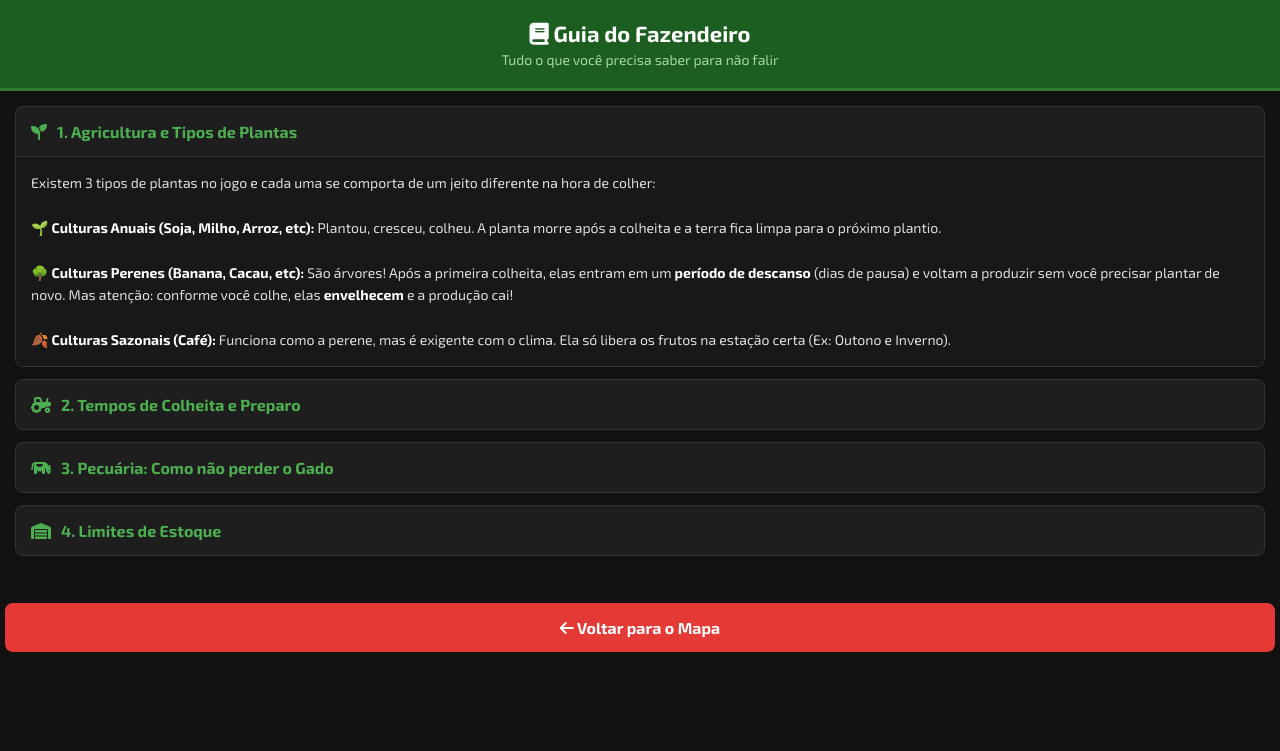
After one commit to binhog29/agro_manager_v2, a Flask app: page /ajuda in a window 1280 px wide, after a click on "1. Agricultura e Tipos de Plantas". The commit adds this page. Shown: the top 751 px of the page. Run offline with Flask 3, Linux system fonts and the light colour scheme; the visitor is signed in with stand-in values (Sample User, id 1).

Commit message:
Adiciona Guia do Fazendeiro, separa Silo de graos e Galpao agricola

```diff
--- a/app.py
+++ b/app.py
@@ -161,6 +161,13 @@ def perfil():
     jogador_atual = Jogador.query.filter_by(username=session['usuario']).first()
     return render_template('perfil.html', jogador=jogador_atual)
 
+@app.route('/ajuda')
+def ajuda():
+    if 'usuario' not in session:
+        return redirect(url_for('login'))
+    jogador_atual = Jogador.query.filter_by(username=session['usuario']).first()
+    return render_template('ajuda.html', jogador=jogador_atual)
+
 @app.route('/api/perfil/atualizar', methods=['POST'])
 def atualizar_perfil():
     if 'usuario' not in session:
--- a/logica/cultivo.py
+++ b/logica/cultivo.py
@@ -5,7 +5,7 @@ from logica.economia import registrar_transacao
 cultivo_bp = Blueprint('cultivo', __name__)
 
 # =======================================================
-# ARQUITETURA OOP: AS 3 CLASSES DA BIOLOGIA VEGETAL
+# ARQUITETURA OOP: AS 3 CLASSES DA BIOLOGIA VEGETAL (CORRIGIDAS)
 # =======================================================
 class Cultura:
     def __init__(self, nome, custo_semente, producao_kg, tempo_colheita, preparo_exigido, custo_maquina_plantio, custo_maquina_colheita):
@@ -27,6 +27,7 @@ class Cultura:
 
 class CulturaPerene(Cultura):
     def __init__(self, nome, custo_semente, producao_kg, tempo_colheita, preparo_exigido, custo_maquina_plantio, custo_maquina_colheita, tempo_descanso, max_ciclos):
+        # Correção AQUI: A classe pai (Cultura) só recebe 7 características
         super().__init__(nome, custo_semente, producao_kg, tempo_colheita, preparo_exigido, custo_maquina_plantio, custo_maquina_colheita)
         self.tipo_biologia = 'perene'
         self.tempo_descanso = tempo_descanso
@@ -46,6 +47,7 @@ class CulturaPerene(Cultura):
 
 class CulturaSazonal(CulturaPerene):
     def __init__(self, nome, custo_semente, producao_kg, tempo_colheita, preparo_exigido, custo_maquina_plantio, custo_maquina_colheita, tempo_descanso, max_ciclos, estacoes_fruto):
+        # A CulturaPerene recebe as 9 características normalmente
         super().__init__(nome, custo_semente, producao_kg, tempo_colheita, preparo_exigido, custo_maquina_plantio, custo_maquina_colheita, tempo_descanso, max_ciclos)
         self.tipo_biologia = 'sazonal'
         self.estacoes_fruto = estacoes_fruto
@@ -208,21 +210,23 @@ def colher():
         registrar_transacao(usuario.id, 'entrada', valor_venda, f'Venda Direta na Roça ({dna_planta.nome})')
         msg_final = f'Colheita Expressa! {kg_colhidos} kg de {dna_planta.nome} vendidos por R$ {valor_venda:,.2f}!'
     else:
-        # 🔒 TRAVA DE SEGURANÇA: Limite do Silo
-        itens_silo = ['soja', 'milho', 'arroz', 'feijao', 'algodao', 'cana', 'mandioca', 'cafe', 'cacau', 'acai', 'cupuacu', 'pimenta']
-        total_silo = sum(getattr(fazenda, f'est_{i}', 0) for i in itens_silo if hasattr(fazenda, f'est_{i}'))
+        # 🔒 TRAVA DE SEGURANÇA: Limite do Silo (APENAS GRÃOS)
+        itens_silo_graos = ['soja', 'milho', 'arroz', 'feijao']
 
-        if (total_silo + kg_colhidos) > fazenda.cap_silo:
-            espaco_livre = fazenda.cap_silo - total_silo
-            return jsonify({'sucesso': False, 'erro': f'Silo cheio! Você só tem {espaco_livre} kg de espaço. Expanda-o primeiro!'})
+        if tipo in itens_silo_graos:
+            total_silo = sum(getattr(fazenda, f'est_{i}', 0) for i in itens_silo_graos if hasattr(fazenda, f'est_{i}'))
+            if (total_silo + kg_colhidos) > fazenda.cap_silo:
+                espaco_livre = fazenda.cap_silo - total_silo
+                return jsonify({'sucesso': False, 'erro': f'Silo de Grãos cheio! Você só tem {espaco_livre} kg de espaço.'})
 
+        # Salva na coluna (seja grão com espaço livre, ou fibra que vai pro galpão)
         coluna_silo = f'est_{tipo}'
         try:
             estoque_atual = getattr(fazenda, coluna_silo, 0)
             setattr(fazenda, coluna_silo, estoque_atual + kg_colhidos)
         except AttributeError:
-            return jsonify({'sucesso': False, 'erro': 'Este item ainda não tem espaço configurado no Silo.'})
-        msg_final = f'Colheita finalizada! {kg_colhidos} kg de {dna_planta.nome} foram para o Silo.'
+            return jsonify({'sucesso': False, 'erro': 'Este item ainda não tem espaço configurado.'})
+        msg_final = f'Colheita finalizada! {kg_colhidos} kg de {dna_planta.nome} armazenados.'
 
     usuario.saldo -= custo_colheita
     lote.fertilidade_solo = max(0, getattr(lote, 'fertilidade_solo', 100) - 30)
--- /dev/null
+++ b/templates/ajuda.html
@@ -0,0 +1,92 @@
+<!DOCTYPE html>
+<html lang="pt-BR">
+<head>
+    <title>Agro Manager - Guia do Fazendeiro</title>
+    <meta name="viewport" content="width=device-width, initial-scale=1.0, maximum-scale=1.0, user-scalable=no">
+    <link rel="stylesheet" href="https://cdnjs.cloudflare.com/ajax/libs/font-awesome/6.4.0/css/all.min.css">
+    <link href="https://fonts.googleapis.com/css2?family=Exo+2:wght@400;700;900&display=swap" rel="stylesheet">
+    <style>
+        body { background-color: #121212; color: #fff; font-family: 'Exo 2', sans-serif; margin: 0; padding: 0; padding-bottom: 80px; }
+        .header { background: #1b5e20; padding: 20px; text-align: center; border-bottom: 3px solid #2e7d32; }
+        .header h1 { margin: 0; font-size: 22px; }
+        .header p { margin: 5px 0 0 0; font-size: 14px; color: #a5d6a7; }
+
+        .container { padding: 15px; }
+
+        /* Estilo Sanfona (Accordion) */
+        details { background: #1e1e1e; border: 1px solid #333; border-radius: 8px; margin-bottom: 12px; overflow: hidden; }
+        summary { padding: 15px; font-weight: bold; font-size: 16px; cursor: pointer; color: #4caf50; display: flex; align-items: center; gap: 10px; outline: none; }
+        summary::-webkit-details-marker { display: none; } /* Remove setinha nativa */
+
+        .conteudo { padding: 15px; border-top: 1px solid #333; font-size: 14px; line-height: 1.6; color: #ddd; background: #181818; }
+        .conteudo strong { color: #fff; }
+        .destaque { color: #ffb300; font-weight: bold; }
+
+        /* Tabela simples */
+        table { width: 100%; border-collapse: collapse; margin-top: 10px; font-size: 13px; }
+        th, td { border: 1px solid #444; padding: 8px; text-align: left; }
+        th { background: #2e7d32; color: white; }
+
+        .btn-voltar { display: block; width: calc(100% - 40px); margin: 20px auto; background: #e53935; color: white; text-align: center; padding: 15px; border-radius: 8px; text-decoration: none; font-weight: bold; }
+    </style>
+</head>
+<body>
+
+    <div class="header">
+        <h1><i class="fas fa-book"></i> Guia do Fazendeiro</h1>
+        <p>Tudo o que você precisa saber para não falir</p>
+    </div>
+
+    <div class="container">
+
+        <details>
+            <summary><i class="fas fa-seedling"></i> 1. Agricultura e Tipos de Plantas</summary>
+            <div class="conteudo">
+                Existem 3 tipos de plantas no jogo e cada uma se comporta de um jeito diferente na hora de colher:<br><br>
+                <strong>🌱 Culturas Anuais (Soja, Milho, Arroz, etc):</strong> Plantou, cresceu, colheu. A planta morre após a colheita e a terra fica limpa para o próximo plantio.<br><br>
+                <strong>🌳 Culturas Perenes (Banana, Cacau, etc):</strong> São árvores! Após a primeira colheita, elas entram em um <strong>período de descanso</strong> (dias de pausa) e voltam a produzir sem você precisar plantar de novo. Mas atenção: conforme você colhe, elas <strong>envelhecem</strong> e a produção cai!<br><br>
+                <strong>🍂 Culturas Sazonais (Café):</strong> Funciona como a perene, mas é exigente com o clima. Ela só libera os frutos na estação certa (Ex: Outono e Inverno).
+            </div>
+        </details>
+
+        <details>
+            <summary><i class="fas fa-tractor"></i> 2. Tempos de Colheita e Preparo</summary>
+            <div class="conteudo">
+                Cada planta exige um preparo de solo diferente. O maquinário errado não planta!
+                <table>
+                    <tr><th>Cultura</th><th>Preparo</th><th>Tempo (Aprox.)</th></tr>
+                    <tr><td>Soja / Milho</td><td>Arado</td><td>90 a 100 dias</td></tr>
+                    <tr><td>Arroz / Feijão</td><td>Arado</td><td>80 a 110 dias</td></tr>
+                    <tr><td>Tomate / Melancia</td><td>Arado/Cova</td><td>85 a 90 dias</td></tr>
+                    <tr><td>Algodão / Mandioca</td><td>Arado</td><td>150 a 240 dias</td></tr>
+                    <tr><td>Banana / Abacaxi</td><td>Coveado</td><td>300 a 400 dias</td></tr>
+                    <tr><td>Café / Cacau</td><td>Coveado</td><td>365 a 500 dias</td></tr>
+                    <tr><td>Açaí / Cupuaçu</td><td>Coveado</td><td>+700 dias</td></tr>
+                </table>
+            </div>
+        </details>
+
+        <details>
+            <summary><i class="fas fa-cow"></i> 3. Pecuária: Como não perder o Gado</summary>
+            <div class="conteudo">
+                O motor biológico dos animais é rigoroso. Se você não cuidar, eles morrem!<br><br>
+                <strong>No Curral (Tronco):</strong> O gado não tem acesso a pasto. Eles dependem 100% que você abasteça a fazenda com comida manual. Se esquecer os animais aqui muito tempo, a saúde cai rapidamente e eles vão para o cemitério.<br><br>
+                <strong>No Pasto:</strong> Para o gado sobreviver bem, o lote precisa ter a infraestrutura completa (<span class="destaque">Cerca, Bebedouro e Cocho</span>). E não basta ter o cocho, você precisa enchê-lo de <strong>Sal Mineral</strong> e garantir que a qualidade do Capim esteja alta.
+            </div>
+        </details>
+
+        <details>
+            <summary><i class="fas fa-warehouse"></i> 4. Limites de Estoque</summary>
+            <div class="conteudo">
+                Fique de olho na capacidade da sua infraestrutura:<br><br>
+                <strong>📦 Armazém:</strong> Guarda seus insumos (Sal, Ração, Adubo, Vacinas). Se lotar, você não conseguirá comprar mais nada na loja.<br><br>
+                <strong>🌾 Silo:</strong> Guarda a sua produção agrícola. Se o Silo estiver cheio na hora em que o seu trator estiver colhendo, a colheita será interrompida! Lembre-se de sempre vender seus grãos no mercado para liberar espaço.
+            </div>
+        </details>
+
+    </div>
+
+    <a href="/mapa" class="btn-voltar"><i class="fas fa-arrow-left"></i> Voltar para o Mapa</a>
+
+</body>
+</html>
--- a/templates/mapa.html
+++ b/templates/mapa.html
@@ -71,6 +71,11 @@
         </div>
     </div>
 
+    <!-- BOTÃO FLUTUANTE DE AJUDA -->
+    <a href="/ajuda" style="position: fixed; bottom: 85px; right: 20px; background: #4caf50; color: white; width: 50px; height: 50px; border-radius: 50%; display: flex; align-items: center; justify-content: center; box-shadow: 0 4px 8px rgba(0,0,0,0.4); z-index: 1000; text-decoration: none; font-size: 24px;">
+        <i class="fas fa-question"></i>
+    </a>
+
     <div id="sweet-modal">
         <div class="sweet-box">
             <i class="fas fa-times close-sweet" onclick="closeModal()"></i>
```
Also changed, not shown: logica/loja.py (+19 -6 lines), templates/fazenda.html (+11 -1 lines), templates/partes/galpao.html (added, +35 -0 lines), templates/partes/silo.html (+7 -7 lines), banco_dados.db.
